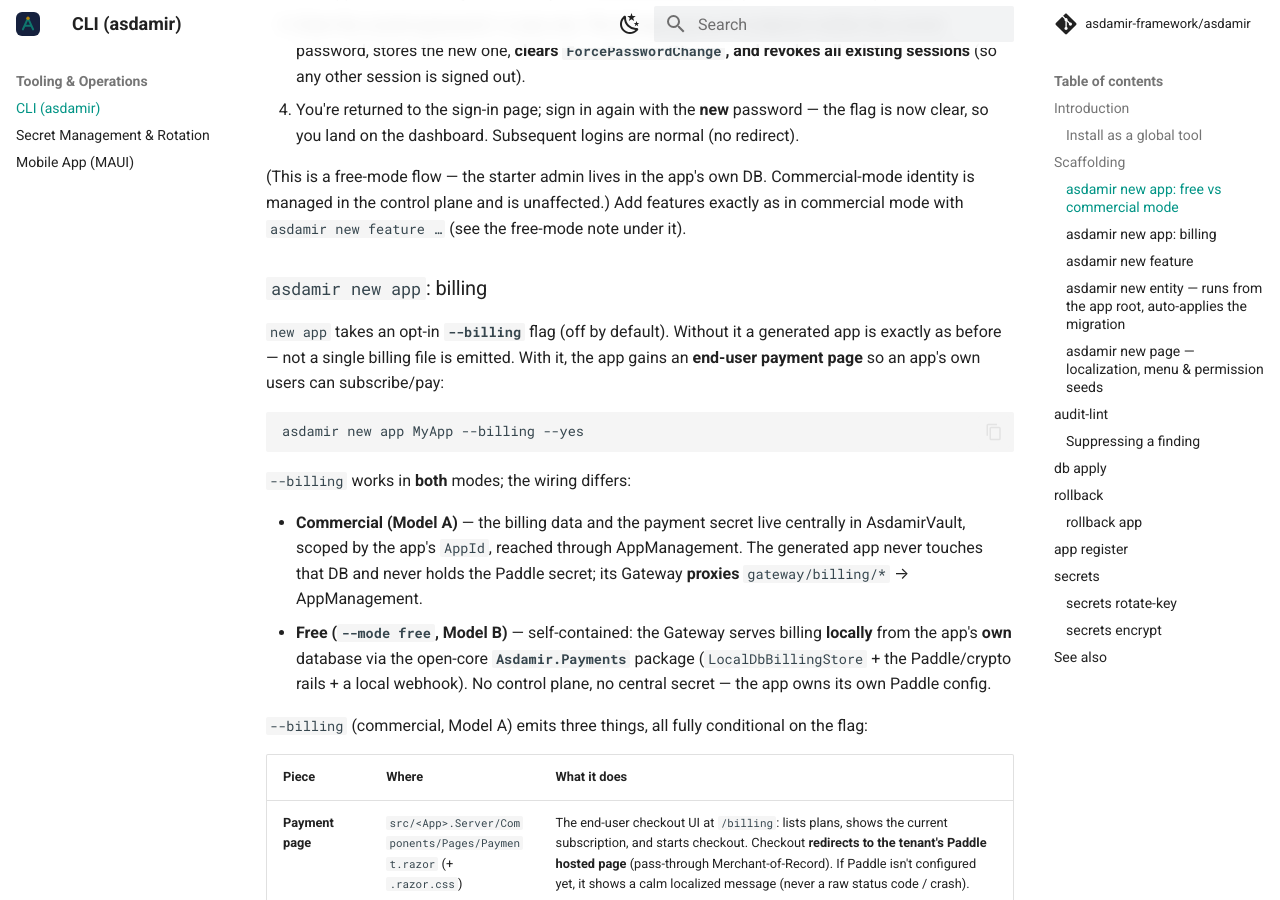
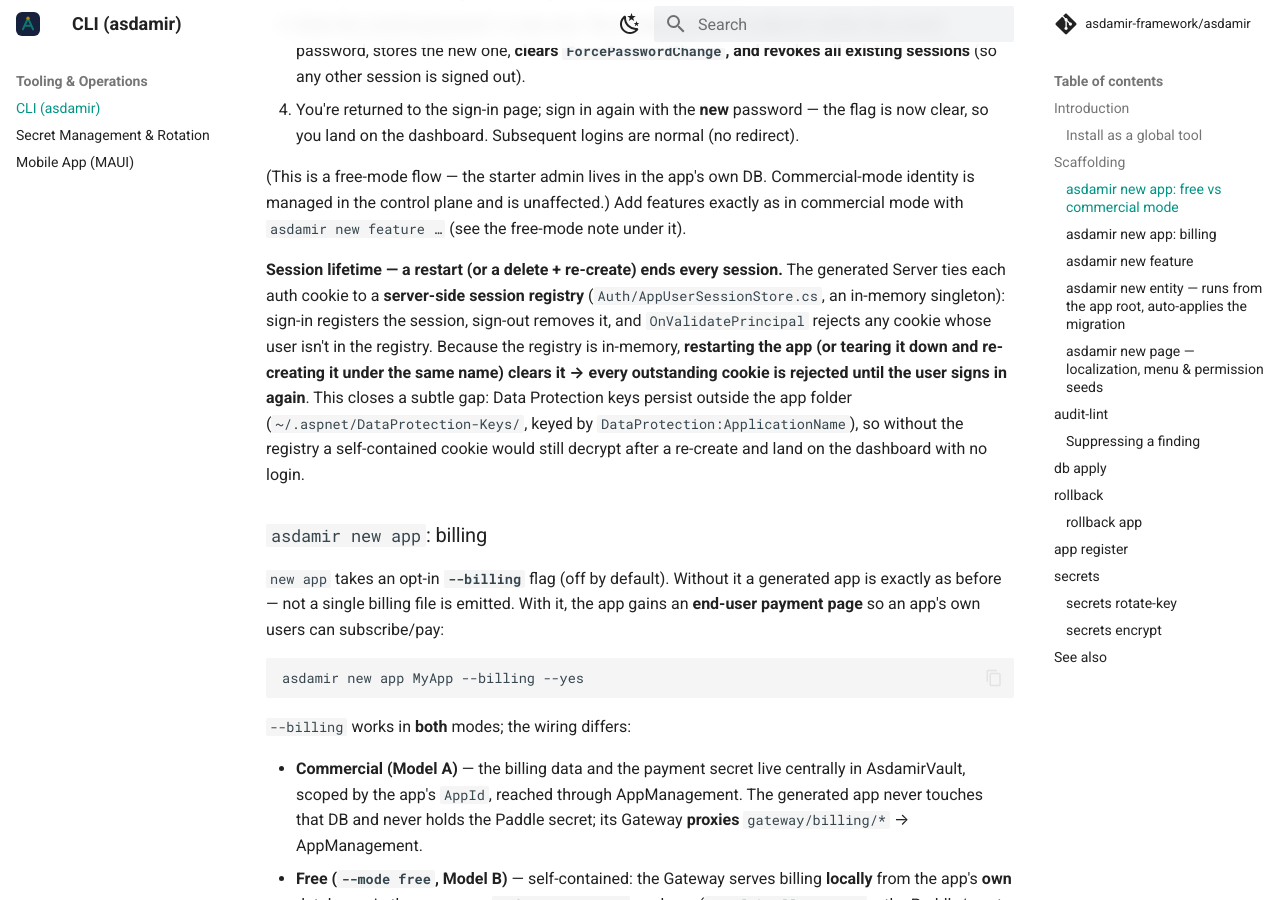
Before and after one commit to asdamir-framework/asdamir, an MkDocs documentation site: the page built from docs/cli.md, in a window 1280 px wide and 900 px high, scrolled down 3685 px. Built offline with MkDocs 1.6.1 and Material for MkDocs 9.7.7, drawn with Linux system fonts in a browser that asks for light colours; comment, search, counter and statistics services are not loaded.

Commit message:
fix(cli): generated apps bind the cookie to a server-side session so a session ends on teardown/restart — Tools 1.3.11
A generated app's auth cookie was self-contained: the server kept no session, so a cookie stayed valid as
long as it decrypted and hadn't expired. Combined with Data Protection keys persisting outside the app folder
(~/.aspnet/DataProtection-Keys, keyed by the stable DataProtection:ApplicationName), deleting an app and
re-creating it under the same name reused the same key ring — the old cookie still verified and landed on the
dashboard with no login; a restart didn't help either (no server-side validation).

The generated Server template now ships a server-side session registry (AppUserSessionStore, in-memory
singleton keyed by `sub`): sign-in registers, sign-out removes, and OnValidatePrincipal rejects any cookie
whose `sub` isn't in the store. A restart clears the store → every cookie rejected until re-login; a
torn-down + re-created app starts empty. Verified E2E: same cookie → HTTP 200 on `/` before a restart,
302 → /login after.

🤖 Generated with [Claude Code](https://claude.com/claude-code)

```diff
--- a/docs/cli.md
+++ b/docs/cli.md
@@ -113,6 +113,15 @@ a new password is set.
 (This is a free-mode flow — the starter admin lives in the app's own DB. Commercial-mode identity is managed
 in the control plane and is unaffected.) Add features exactly as in commercial mode with `asdamir new
 feature …` (see the free-mode note under it).
+
+**Session lifetime — a restart (or a delete + re-create) ends every session.** The generated Server ties
+each auth cookie to a **server-side session registry** (`Auth/AppUserSessionStore.cs`, an in-memory
+singleton): sign-in registers the session, sign-out removes it, and `OnValidatePrincipal` rejects any cookie
+whose user isn't in the registry. Because the registry is in-memory, **restarting the app (or tearing it down
+and re-creating it under the same name) clears it → every outstanding cookie is rejected until the user signs
+in again**. This closes a subtle gap: Data Protection keys persist outside the app folder
+(`~/.aspnet/DataProtection-Keys/`, keyed by `DataProtection:ApplicationName`), so without the registry a
+self-contained cookie would still decrypt after a re-create and land on the dashboard with no login.
 
 ### `asdamir new app`: billing
 
```
Also changed, not shown: CHANGELOG.md (+24 -1 lines), 6 other files.
